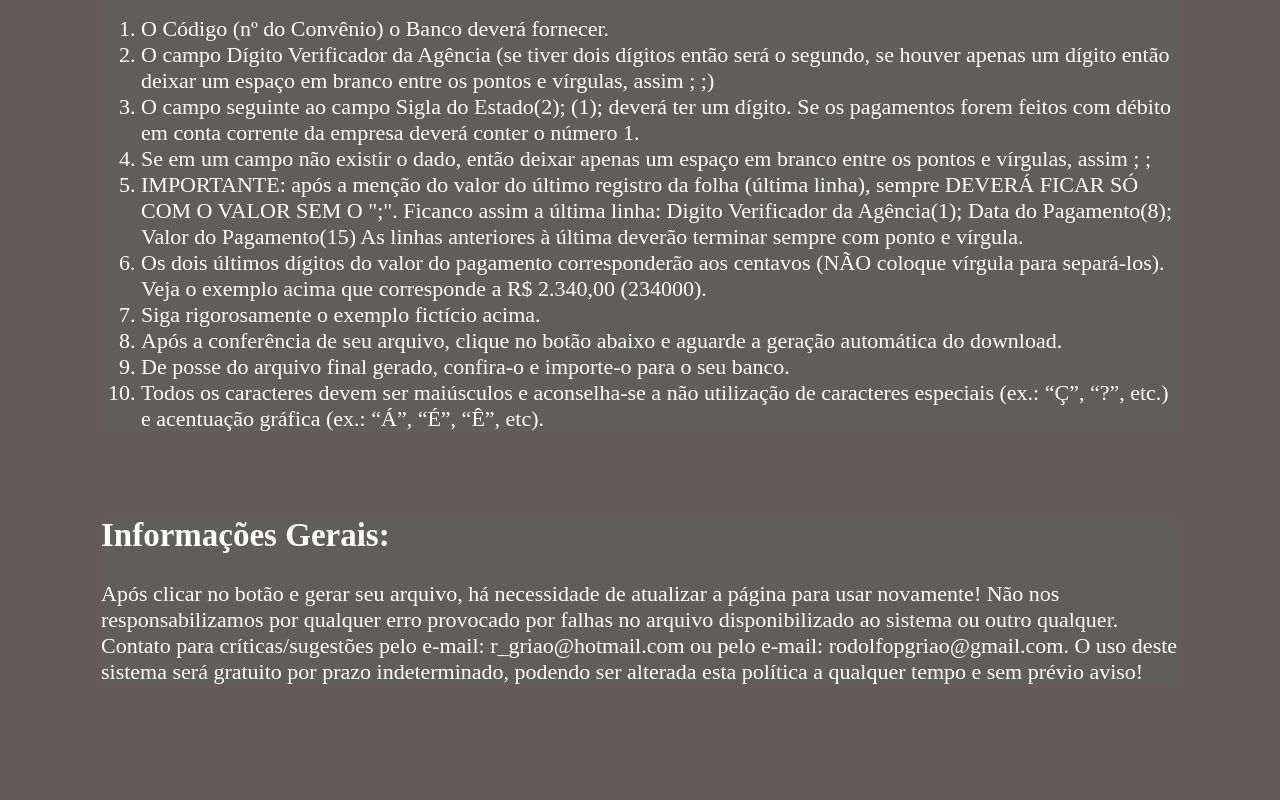
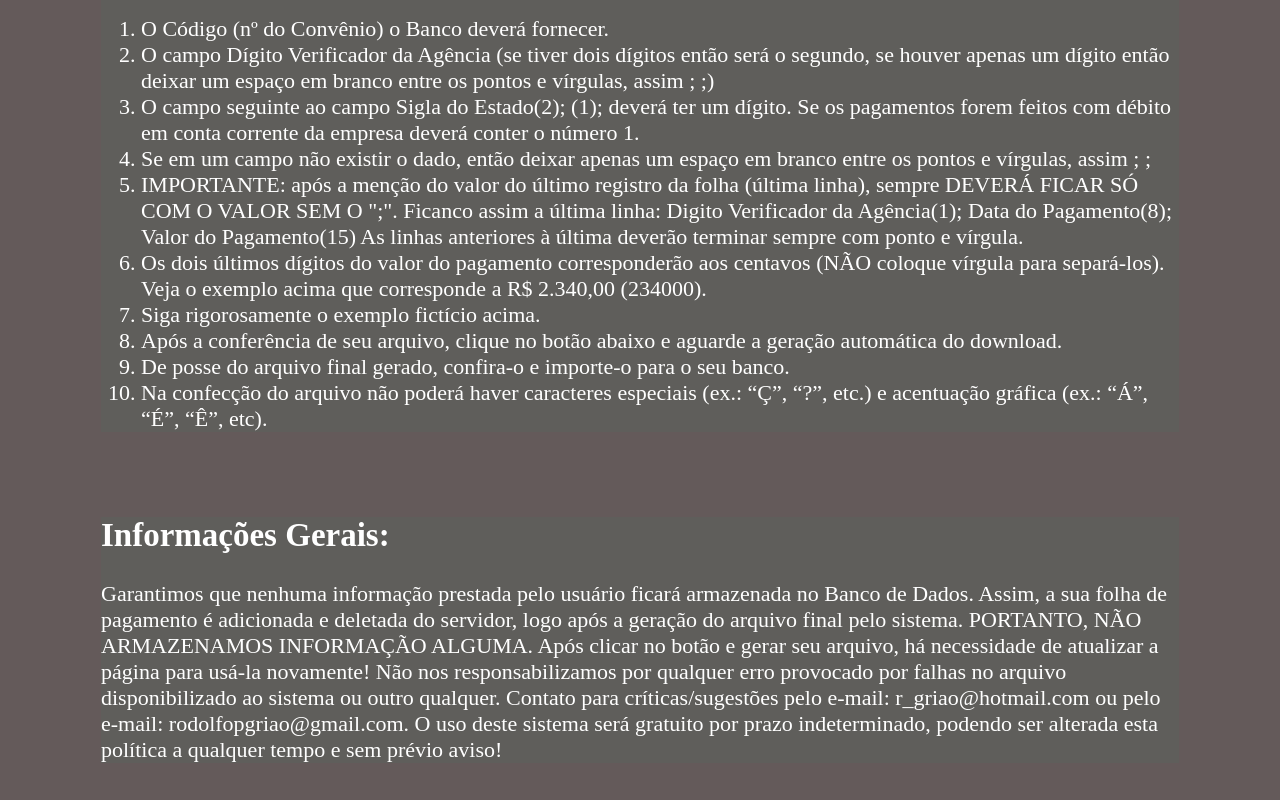
Before and after one commit to rgriao/projetoFolhaFE, a React (Create React App) app: page / in a window 1280 px wide. Shown: the part 835-1635 px from the top of the page. Before the commit the page ends 1605 px from the top, so only its background shows below. Built offline with nearby package versions, Linux system fonts and the light colour scheme.

Commit message:
index if process.env.NODE_ENV 03042022

```diff
--- a/src/index.jsx
+++ b/src/index.jsx
@@ -57,14 +57,16 @@ return (
         <li>Siga rigorosamente o exemplo fictício acima.</li>
         <li>Após a conferência de seu arquivo, clique no botão abaixo e aguarde a geração automática do download.</li>
         <li>De posse do arquivo final gerado, confira-o e importe-o para o seu banco.</li>
-        <li>Todos os caracteres devem ser maiúsculos e aconselha-se a não utilização de caracteres especiais (ex.:
+        <li>Na confecção do arquivo não poderá haver caracteres especiais (ex.:
           “Ç”, “?”, etc.) e acentuação gráfica (ex.: “Á”, “É”, “Ê”, etc).</li>
       </ol>
     </div>
     <div id="info">
       <h2>Informações Gerais:</h2>
       <p>
-        Após clicar no botão e gerar seu arquivo, há necessidade de atualizar a página para usar novamente!
+        Garantimos que nenhuma informação prestada pelo usuário ficará armazenada no Banco de Dados. Assim, a sua folha de pagamento
+        é adicionada e deletada do servidor, logo após a geração do arquivo final pelo sistema. PORTANTO, NÃO ARMAZENAMOS INFORMAÇÃO ALGUMA.
+        Após clicar no botão e gerar seu arquivo, há necessidade de atualizar a página para usá-la novamente!
         Não nos responsabilizamos por qualquer erro provocado por falhas no arquivo disponibilizado ao sistema ou outro qualquer.
         Contato para críticas/sugestões pelo e-mail: r_griao@hotmail.com ou pelo e-mail: rodolfopgriao@gmail.com.
         O uso deste sistema será gratuito por prazo indeterminado, podendo ser alterada esta política a qualquer tempo e sem prévio aviso!
```
